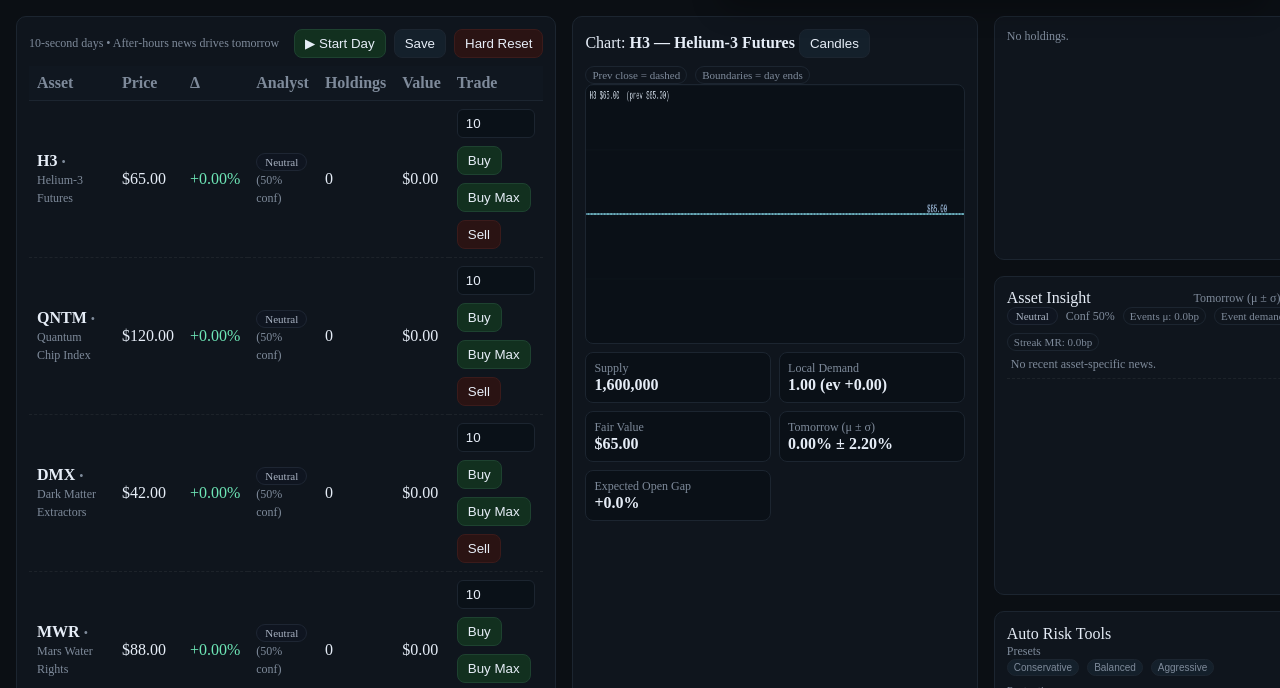
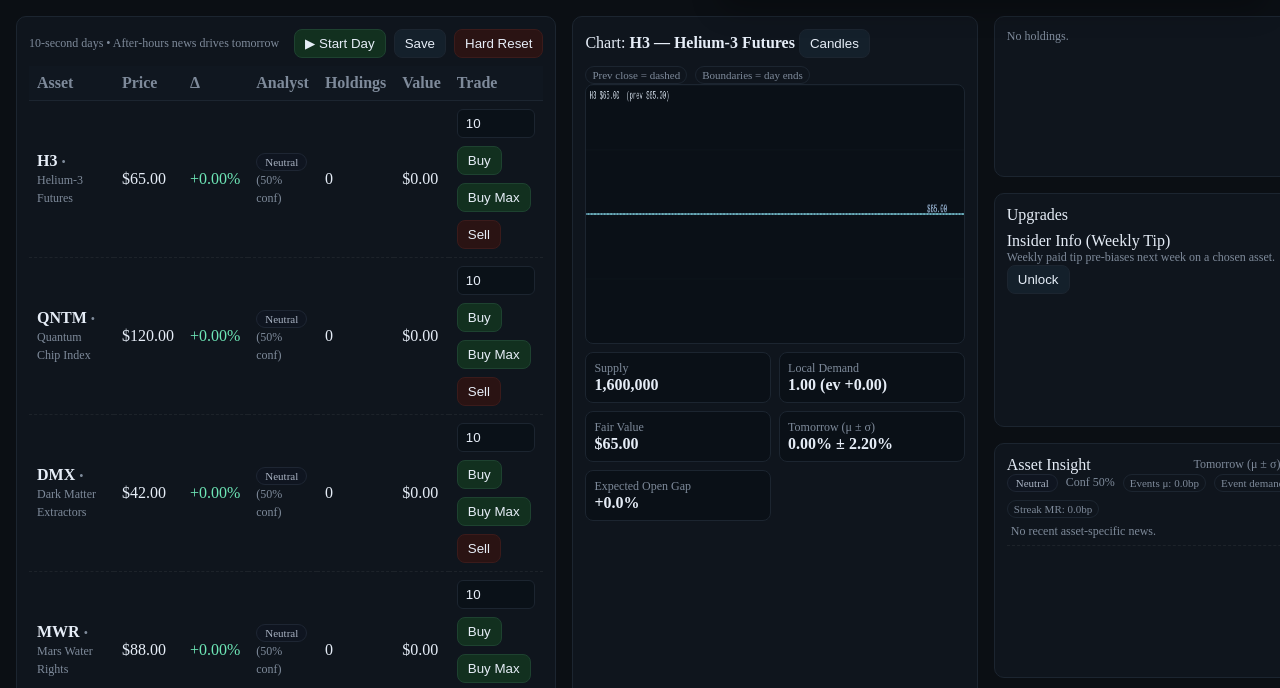
Before and after one commit to JcFiscus/To-The-Moon-Trading-Sim, a website with bundled scripts: page index.html in a window 1280 px wide. Shown: the part 57-745 px from the top of the page. Built offline with nearby package versions, Linux system fonts and the light colour scheme.

Commit message:
Implement upgrades store UI

```diff
--- a/index.html
+++ b/index.html
@@ -66,6 +66,7 @@
 
   <section class="right-rail">
     <div class="card" id="portfolio"></div>
+    <div class="card" id="upgrades"></div>
     <div class="card">
       <div class="row" style="justify-content:space-between;">
         <div>Asset Insight</div>
--- a/src/js/app.js
+++ b/src/js/app.js
@@ -17,6 +17,7 @@ import { renderAssetNewsTable } from './ui/newsAssets.js';
 import { showSummary } from './ui/modal.js';
 import { initRiskTools } from './ui/risktools.js';
 import { renderPortfolio } from './ui/portfolio.js';
+import { renderUpgrades } from './ui/upgrades.js';
 
 const toast = initToaster();
 const log = (msg)=>console.log(msg);
@@ -148,6 +149,7 @@ function renderAll() {
   renderInsight(ctx);
   renderAssetNewsTable(ctx);
   renderPortfolio(ctx);
+  renderUpgrades(ctx, toast);
 }
 
 // Initial render
--- /dev/null
+++ b/src/js/ui/upgrades.js
@@ -0,0 +1,71 @@
+import { UPGRADES, upgradeCost } from '../core/upgrades.js';
+import { fmt } from '../util/format.js';
+
+function highestTierOwned(ctx){
+  let t = 0;
+  for(const def of UPGRADES){
+    const val = ctx.state.upgrades[def.id];
+    if(def.id==='leverage' ? val>0 : val){
+      if(def.tier>t) t = def.tier;
+    }
+  }
+  return t;
+}
+function tierUnlocked(ctx, tier){
+  if(tier===1) return true;
+  return highestTierOwned(ctx) >= tier-1;
+}
+
+export function renderUpgrades(ctx, toast){
+  const root = document.getElementById('upgrades');
+  if(!root) return;
+  const sections = [];
+  for(const def of UPGRADES){
+    if(!tierUnlocked(ctx, def.tier)) continue;
+    const bought = ctx.state.upgradePurchases[def.id] || 0;
+    const cost = upgradeCost(def, bought);
+    const owned = ctx.state.upgrades[def.id];
+    const disabled = ctx.day.active || cost > ctx.state.cash || (def.id !== 'leverage' && owned);
+    const label = (def.id === 'leverage') ?
+      (owned ? `Level ${owned}` : 'Unlock') :
+      (owned ? 'Owned' : 'Unlock');
+    sections.push(`<div class="section">
+      <div class="row" style="justify-content:space-between;">
+        <div>${def.name}</div>
+        <div class="mini">${fmt(cost)}</div>
+      </div>
+      <div class="mini">${def.desc}</div>
+      <button id="upg-${def.id}" ${disabled?'disabled':''}>${label}</button>
+    </div>`);
+  }
+  if(!sections.length){
+    let msg = 'Tier 2 upgrades appear after at least one Tier 1.';
+    if(highestTierOwned(ctx) < 1) msg = 'Tier 1 upgrades appear first.';
+    root.innerHTML = `<div class="mini">${msg}</div>`;
+    return;
+  }
+  root.innerHTML = `<div class="row" style="justify-content:space-between;">
+    <div>Upgrades</div>
+    <div class="mini">${ctx.day.active?'Market Open':'After Hours'}</div>
+  </div>${sections.join('')}`;
+
+  for(const def of UPGRADES){
+    const btn = document.getElementById(`upg-${def.id}`);
+    if(!btn) continue;
+    btn.addEventListener('click', () => {
+      const bought = ctx.state.upgradePurchases[def.id] || 0;
+      const cost = upgradeCost(def, bought);
+      if(ctx.day.active || ctx.state.cash < cost) return;
+      ctx.state.cash -= cost;
+      ctx.state.upgradePurchases[def.id] = bought + 1;
+      if(def.id === 'leverage'){
+        ctx.state.upgrades.leverage = Math.min(def.levels.length, (ctx.state.upgrades.leverage||0) + 1);
+      }else{
+        ctx.state.upgrades[def.id] = true;
+        if(def.id === 'insider') ctx.state.cooldowns.insider = 7;
+      }
+      if(toast) toast('Upgrade purchased', 'good');
+      renderUpgrades(ctx, toast);
+    });
+  }
+}
```
Also changed, not shown: src/index.html (+1 -0 lines).
